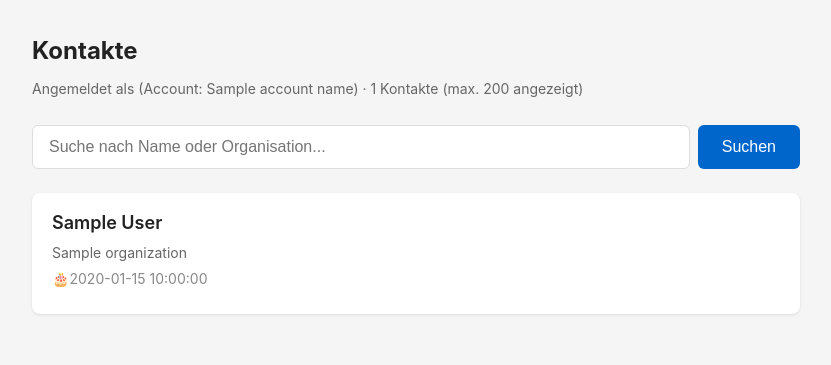
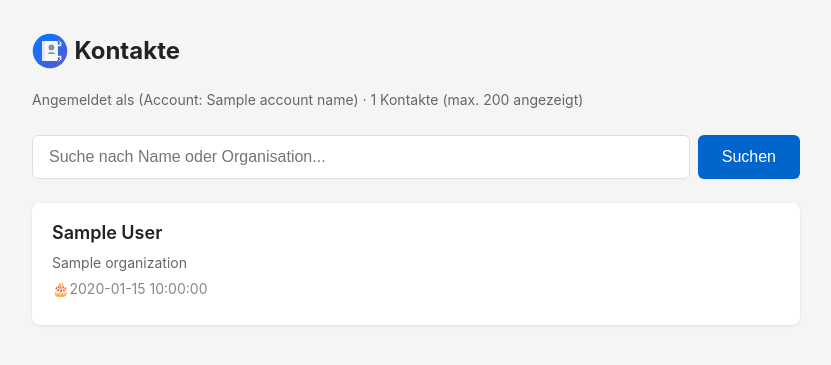
Before and after one commit to skoelle/icloud-contacts-sync, a FastAPI app: template src/api/templates/index.html in a window 1280 px wide. Shown: the top 365 px of the page, without its empty margins (224-1055 px from the left). Run offline with FastAPI, Linux system fonts and the light colour scheme; the template is opened without the code that fills it: most values are stand-ins (such as "Sample title", 1, 10 or a date in 2020).

Commit message:
web header

```diff
--- a/src/api/templates/contact.html
+++ b/src/api/templates/contact.html
@@ -182,6 +182,7 @@
 </head>
 <body>
     <div class="container">
+        <h1 style="font-size:1.5rem;margin-bottom:0.5rem;color:#222"><a href="/" style="text-decoration:none;color:inherit;display:inline-flex;align-items:center;gap:0.4rem"><img src="/static/favicon.svg" alt="" style="height:1.5em;width:1.5em;vertical-align:middle">Kontakte</a></h1>
         <a href="/search{% if search %}?search={{ search }}{% endif %}" class="back-link">← Zurück zur Übersicht</a>
 
         <div class="contact-card">
--- a/src/api/templates/index.html
+++ b/src/api/templates/index.html
@@ -166,7 +166,7 @@
 </head>
 <body>
     <div class="container">
-        <h1>Kontakte</h1>
+        <h1><a href="/" style="text-decoration:none;color:inherit;display:inline-flex;align-items:center;gap:0.4rem"><img src="/static/favicon.svg" alt="" style="height:1.5em;width:1.5em;vertical-align:middle">Kontakte</a></h1>
         <div class="meta">
             Angemeldet als <strong>{{ current_user }}</strong>
             {% if is_admin %}(Admin, sieht alle Accounts){% else %}(Account: {{ account_name }}){% endif %}
```
